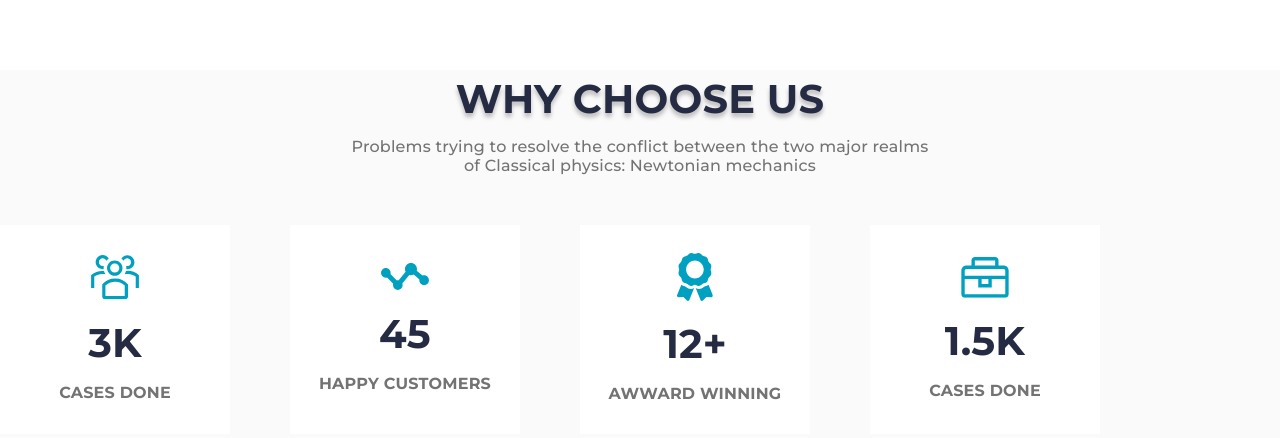
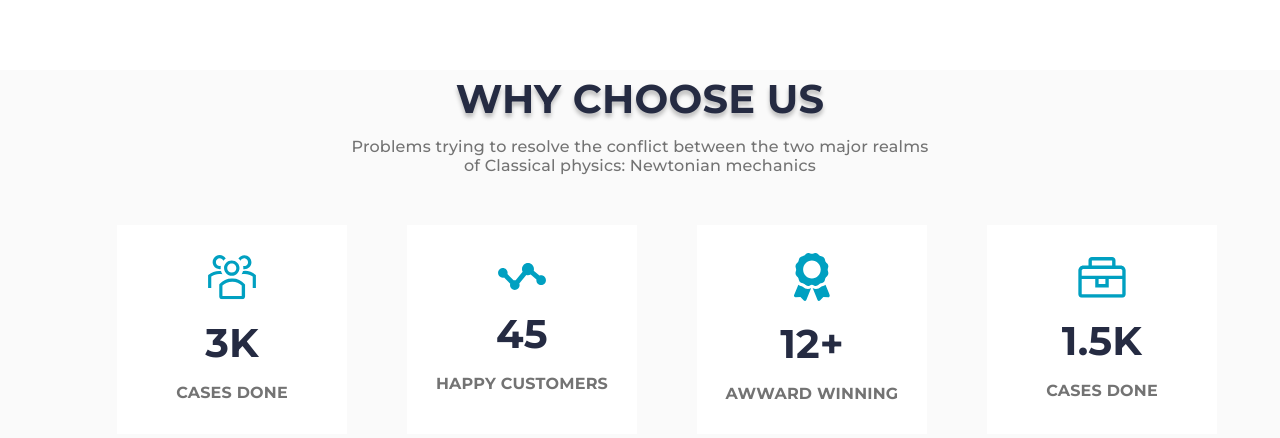
Before and after one commit to abushka110/webpack_man, a website built with webpack: page src/index.html in a window 1280 px wide. Shown: the part 810-1248 px from the top of the page. Built offline with nearby package versions, Linux system fonts and the light colour scheme.

Commit message:
container changes

```diff
--- a/src/scss/_landing.scss
+++ b/src/scss/_landing.scss
@@ -3,11 +3,11 @@ body {
 }
 
 .container {
-
+    max-width: 1046px;
+    margin: 0 auto;
 }
 
 .header-main {
-    max-width: 1046px;
     background: url('../images/design/cover-hero.jpg') center/cover no-repeat;
 
     min-height: 100vh;
@@ -90,7 +90,6 @@ body {
     .main_content {
         .title {
             text-align: center;
-            margin: 0 auto;
             color: #252B42;
             text-shadow: 0px 4px 4px rgba(0, 0, 0, 0.25);
             font-weight: 700;
@@ -106,7 +105,8 @@ body {
         }
     }
     .row {
-        margin: 50px auto 80px;
+        margin-top: 50px;
+        margin-bottom: 80px;;
         display: flex;
         padding: 0px;
         gap: 30px;
--- a/src/scss/app.scss
+++ b/src/scss/app.scss
@@ -15,6 +15,9 @@
 /* Mixins, helpers and functions */
 @import 'base/mixins';
 
+/* buttons */
+@import 'base/buttons';
+
 /* Vendor */
 
 /* Components */
```
Also changed, not shown: src/images/design/cover-hero.jpg, src/scss/base/_buttons.scss (added).
